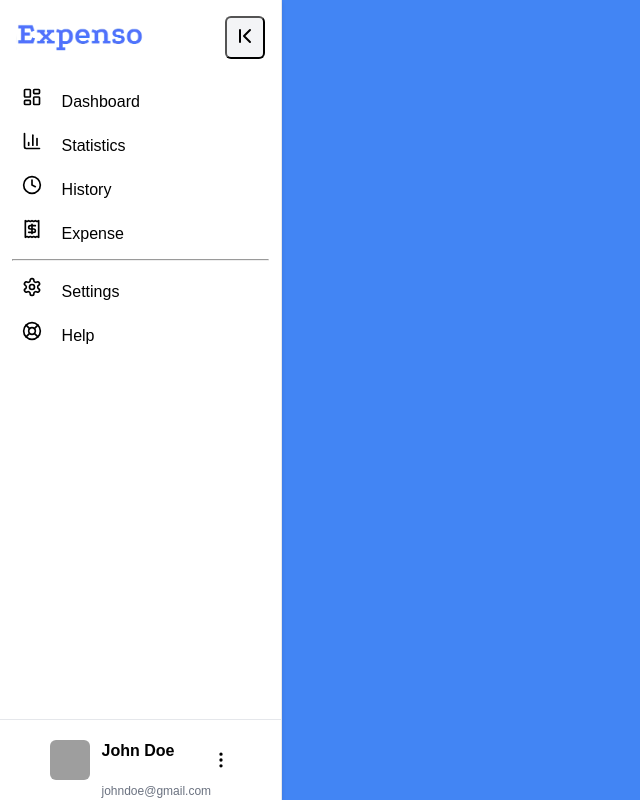
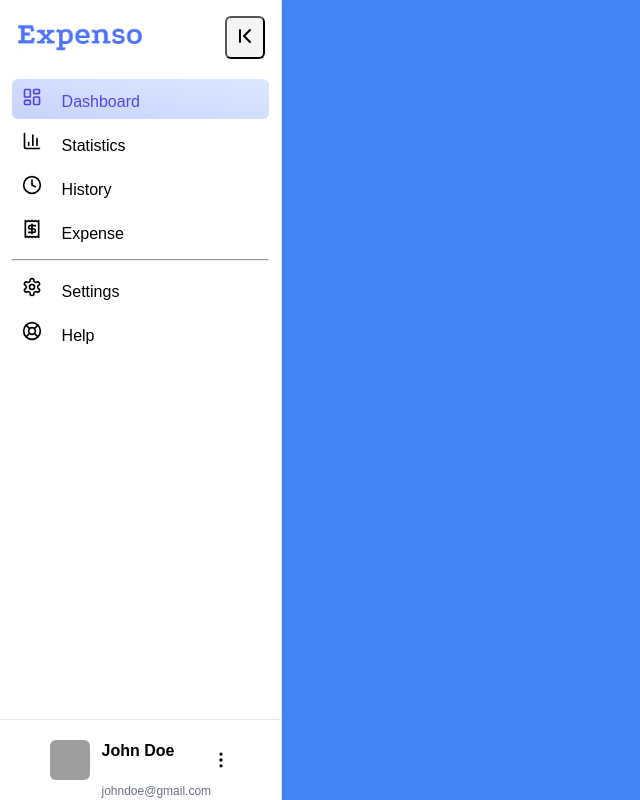
Before and after one commit to HassanKashif-pro/Expense-Tracker, a React (Vite) app in the folder my-react-app/: page /home in a window 1280 px wide. Shown: the whole page, without its empty margins (0-640 px from the left). Built offline with nearby package versions, Linux system fonts and the light colour scheme; grey boxes are pictures that could not be loaded; a web font is replaced by a local one.

Commit message:
(webapp): err fix Active item styled change on click.

```diff
--- a/my-react-app/src/components/SideBar.tsx
+++ b/my-react-app/src/components/SideBar.tsx
@@ -7,7 +7,7 @@ import {
   MouseEventHandler,
 } from "react";
 import "../styles/Sidebar.css";
-import { Link } from "react-router-dom";
+import { Link, useLocation } from "react-router-dom";
 
 // Define types for context and props
 interface SidebarContextProps {
@@ -26,6 +26,7 @@ interface SidebarItemProps {
   active?: boolean;
   alert?: boolean;
   link?: string;
+  onClick: () => void;
 }
 
 // Create the Sidebar context to share expanded state
@@ -40,7 +41,6 @@ export default function Sidebar({ children }: SidebarProps) {
   return (
     <aside className={`sidebar ${expanded ? "" : "sidebar--collapsed"}`}>
       <nav className="sidebar__nav">
-        {/* Header with logo and toggle button */}
         <div className="sidebar__header">
           <img
             src="../public/nav-logo.png"
@@ -89,35 +89,19 @@ export default function Sidebar({ children }: SidebarProps) {
   );
 }
 
-export function SidebarItem({ icon, text, alert, link }: SidebarItemProps) {
-  const context = useContext(SidebarContext);
-  if (!context) throw new Error("SidebarItem must be used within a Sidebar");
+export function SidebarItem({ icon, text, alert, link }: any) {
+  const { expanded }: any = useContext(SidebarContext);
+  const location = useLocation(); // Get the current route path
 
-  const { expanded } = context;
-  const [activeItem, setActiveItem] = useState("");
-
-  const handleItemClick = () => {
-    setActiveItem(text);
-  };
-
-  const Wrapper = ({ children }: { children: ReactNode }) =>
-    link ? (
-      <Link to={link} onClick={handleItemClick} className="sidebar__link">
-        {children}
-      </Link>
-    ) : (
-      <div onClick={handleItemClick} className="sidebar__link">
-        {children}
-      </div>
-    );
-
-  const classNames = `sidebar__item ${
-    activeItem === text ? "sidebar__item--active" : ""
-  } ${alert ? "sidebar__item--alert" : ""}`;
+  const isActive = location.pathname === link; // Check if the item is active
 
   return (
-    <li className={classNames}>
-      <Wrapper>
+    <li
+      className={`sidebar__item ${isActive ? "sidebar__item--active" : ""} ${
+        alert ? "sidebar__item--alert" : ""
+      }`}
+    >
+      <Link to={link} className="sidebar__link">
         <div className="sidebar__item-content">
           {icon}
           <span
@@ -136,7 +120,7 @@ export function SidebarItem({ icon, text, alert, link }: SidebarItemProps) {
           />
         )}
         {!expanded && <div className="sidebar__tooltip">{text}</div>}
-      </Wrapper>
+      </Link>
     </li>
   );
 }
--- a/my-react-app/src/components/side-Items.tsx
+++ b/my-react-app/src/components/side-Items.tsx
@@ -1,5 +1,7 @@
+import React from "react";
 import { SidebarItem } from "@/components/SideBar";
 import Sidebar from "@/components/SideBar";
+import { useLocation } from "react-router-dom";
 import {
   BarChart3,
   Clock,
@@ -9,54 +11,33 @@ import {
   Settings,
 } from "lucide-react";
 
+const sidebarItems = [
+  { icon: <LayoutDashboard size={20} />, text: "Dashboard", link: "/home" },
+  { icon: <BarChart3 size={20} />, text: "Statistics", link: "/stats" },
+  { icon: <Clock size={20} />, text: "History", link: "/history" },
+  { icon: <Receipt size={20} />, text: "Expense", link: "/expense" },
+  { type: "divider" },
+  { icon: <Settings size={20} />, text: "Settings", link: "/settings" },
+  { icon: <LifeBuoy size={20} />, text: "Help", link: "/help" },
+];
+
 export default function IloveBalls() {
   return (
     <main className="App">
       <Sidebar>
-        <SidebarItem
-          icon={<LayoutDashboard size={20} />}
-          text="Dashboard"
-          active={undefined}
-          link="/home"
-          alert={undefined}
-        />
-        <SidebarItem
-          icon={<BarChart3 size={20} />}
-          text="Statistics"
-          active
-          link="/stats"
-          alert={undefined}
-        />
-
-        <SidebarItem
-          icon={<Clock size={20} />}
-          text="History"
-          active={undefined}
-          link="/history"
-          alert={undefined}
-        />
-        <SidebarItem
-          icon={<Receipt size={20} />}
-          text="Expense"
-          active={undefined}
-          link="/expense"
-          alert={undefined}
-        />
-        <hr className="my-3" />
-        <SidebarItem
-          icon={<Settings size={20} />}
-          text="Settings"
-          active={undefined}
-          link="/settings"
-          alert={undefined}
-        />
-        <SidebarItem
-          icon={<LifeBuoy size={20} />}
-          text="Help"
-          active={undefined}
-          link="/help"
-          alert={undefined}
-        />
+        {sidebarItems.map((item, index) => {
+          if (item.type === "divider") {
+            return <hr key={index} className="my-3" />;
+          }
+          return (
+            <SidebarItem
+              key={index}
+              icon={item.icon}
+              text={item.text}
+              link={item.link}
+            />
+          );
+        })}
       </Sidebar>
     </main>
   );
--- a/my-react-app/src/pages/Home.tsx
+++ b/my-react-app/src/pages/Home.tsx
@@ -1,7 +1,3 @@
-import IloveBalls from "@/components/side-Items";
-import Sidebar, { SidebarItem } from "@/components/SideBar";
-import React from "react";
-
 function Home() {
   return <></>;
 }
--- a/my-react-app/src/styles/Sidebar.css
+++ b/my-react-app/src/styles/Sidebar.css
@@ -74,7 +74,6 @@
 }
 
 .sidebar__item--active {
-  margin: 0;
   background: linear-gradient(to top right, #c7d2fe, #dbeafe);
   color: #4f46e5;
 }
```
